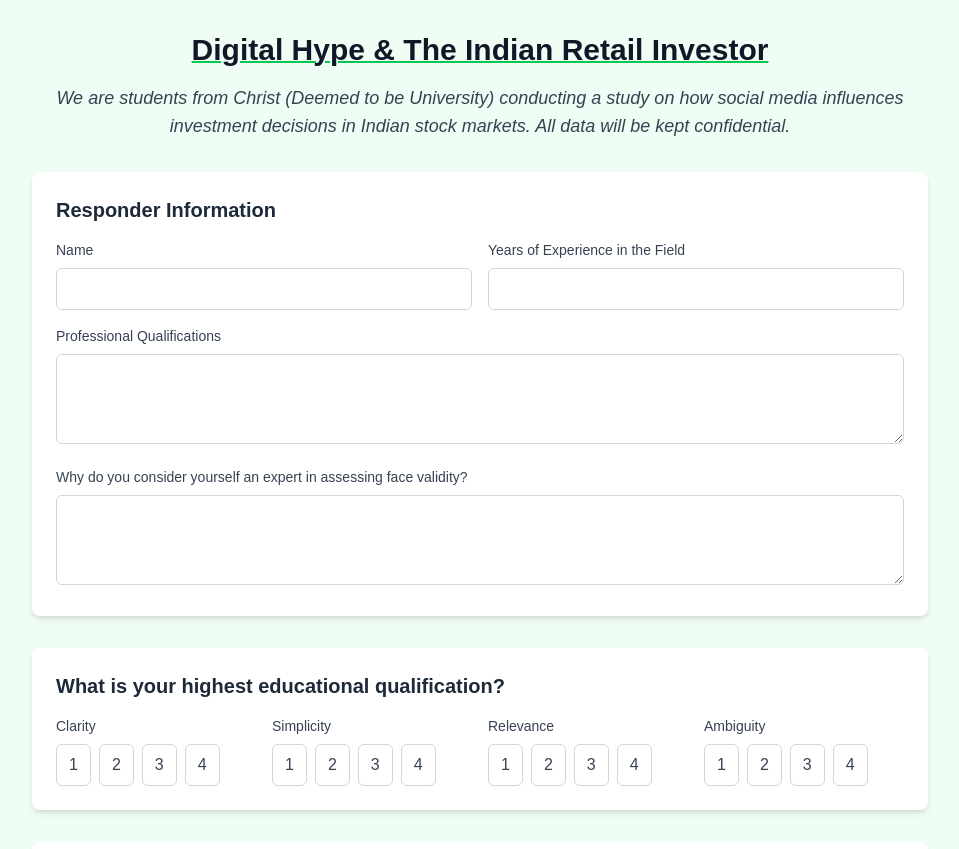
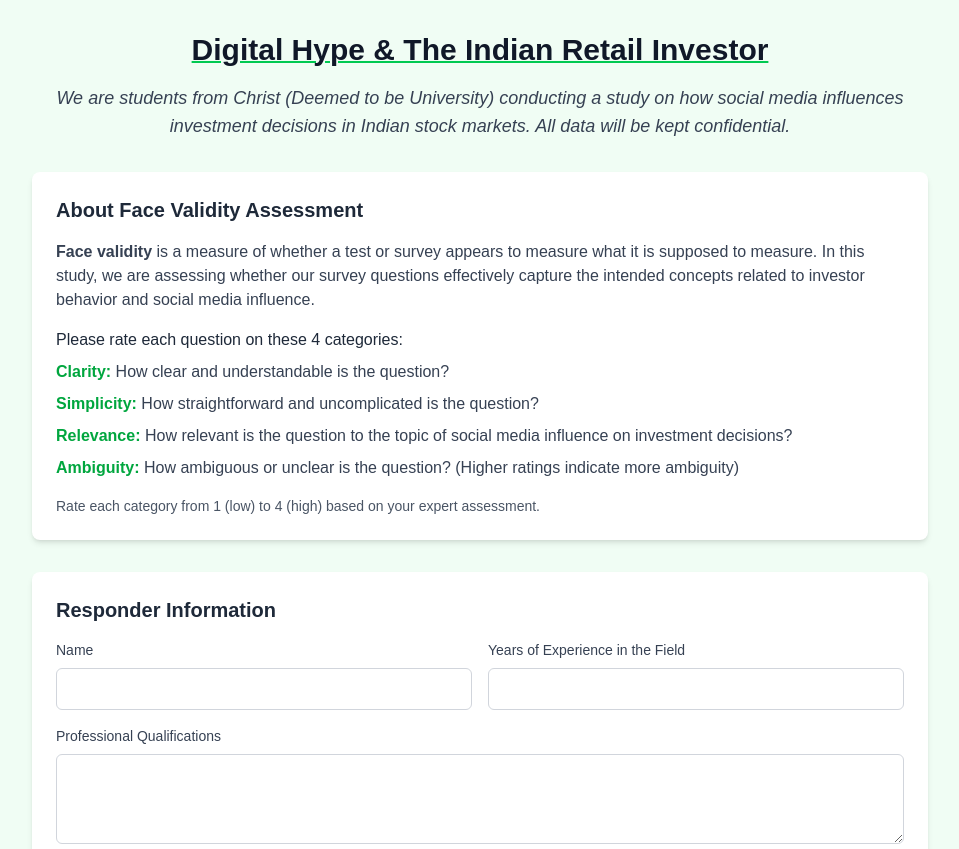
Before and after one commit to broveer/SRM-forms, a Next.js app: page / in a window 1280 px wide. Shown: the top 849 px of the page, without its empty margins (160-1119 px from the left). Built offline with nearby package versions, Linux system fonts and the light colour scheme; a web font is replaced by a local one.

Commit message:
info about face validity text added

```diff
--- a/src/app/page.tsx
+++ b/src/app/page.tsx
@@ -116,6 +116,26 @@ export default function Home() {
         <p className="text-lg text-center text-gray-700 mb-8 italic">
           We are students from Christ (Deemed to be University) conducting a study on how social media influences investment decisions in Indian stock markets. All data will be kept confidential.
         </p>
+        <div className="bg-white p-6 rounded-lg shadow-md mb-8">
+          <h2 className="text-xl font-semibold text-gray-800 mb-4">About Face Validity Assessment</h2>
+          <div className="space-y-4 text-gray-700">
+            <p>
+              <strong>Face validity</strong> is a measure of whether a test or survey appears to measure what it is supposed to measure. In this study, we are assessing whether our survey questions effectively capture the intended concepts related to investor behavior and social media influence.
+            </p>
+            <div>
+              <h3 className="font-medium text-gray-800 mb-2">Please rate each question on these 4 categories:</h3>
+              <ul className="space-y-2">
+                <li><strong className="text-green-600">Clarity:</strong> How clear and understandable is the question?</li>
+                <li><strong className="text-green-600">Simplicity:</strong> How straightforward and uncomplicated is the question?</li>
+                <li><strong className="text-green-600">Relevance:</strong> How relevant is the question to the topic of social media influence on investment decisions?</li>
+                <li><strong className="text-green-600">Ambiguity:</strong> How ambiguous or unclear is the question? (Higher ratings indicate more ambiguity)</li>
+              </ul>
+            </div>
+            <p className="text-sm text-gray-600">
+              Rate each category from 1 (low) to 4 (high) based on your expert assessment.
+            </p>
+          </div>
+        </div>
         <form onSubmit={handleSubmit} className="space-y-8">
           <div className="bg-white p-6 rounded-lg shadow-md">
             <h2 className="text-xl font-semibold text-gray-800 mb-4">Responder Information</h2>
@@ -210,13 +230,33 @@ export default function Home() {
         )}
       </div>
       <footer className="mt-12 text-center text-gray-600">
+        <div className="bg-blue-50 p-4 rounded-lg border border-blue-200 mb-4">
+          <h4 className="font-semibold text-blue-800 mb-2">🔒 Privacy & Security</h4>
+          <ul className="text-sm text-blue-700 space-y-1">
+            <li>• Data is encrypted and stored securely on MongoDB</li>
+            <li>• Hosted on Vercel with SSL encryption (HTTPS)</li>
+            <li>• No personal information is shared with third parties</li>
+            <li>• Data will only be used for academic research purposes</li>
+          </ul>
+        </div>
         <div className="flex items-center justify-center mb-2">
           <span className="text-green-600 text-xl mr-2">✓</span>
           <span className="font-medium">This website is safe and secure</span>
         </div>
-        <p className="text-sm">
+        <p className="text-sm mb-4">
           Hosted on Vercel - a trusted platform used by millions of developers worldwide for secure web applications.
         </p>
+        <div className="flex justify-center items-center space-x-4">
+          <span className="bg-green-100 text-green-800 px-3 py-1 rounded-full text-xs font-medium">
+            ✓ SSL Secured
+          </span>
+          <span className="bg-blue-100 text-blue-800 px-3 py-1 rounded-full text-xs font-medium">
+            🏛️ University Study
+          </span>
+          <span className="bg-purple-100 text-purple-800 px-3 py-1 rounded-full text-xs font-medium">
+            🔐 GDPR Compliant
+          </span>
+        </div>
       </footer>
     </div>
   );
```
